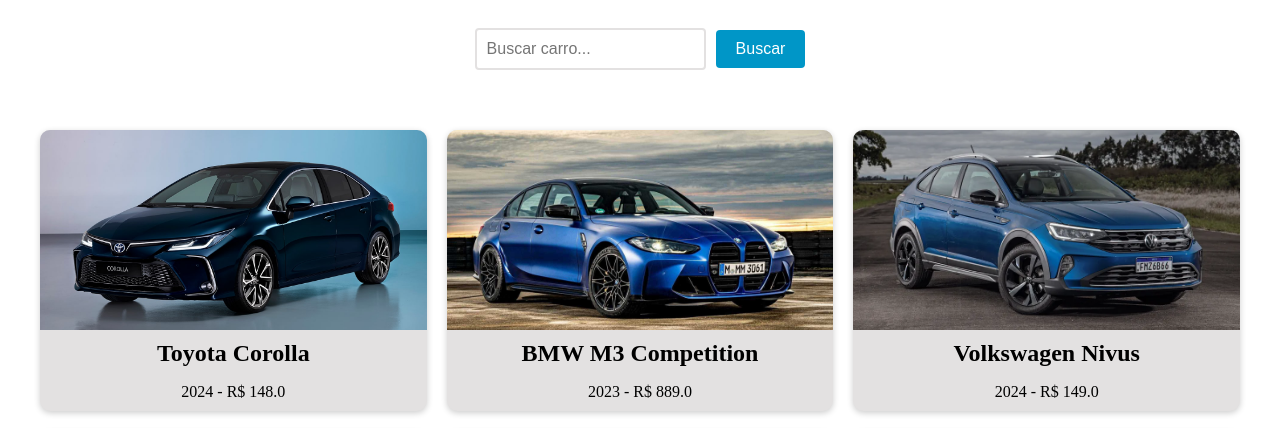
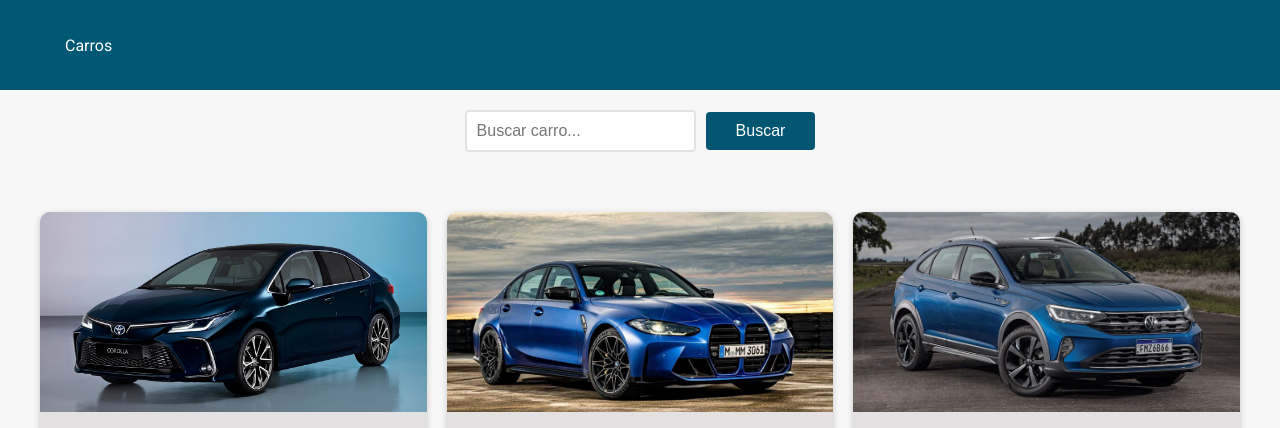
Before and after one commit to LeticiaCastelo/cars, a Django app: template cars/templates/cars.html in a window 1280 px wide. Shown: the top 428 px of the page. Run offline with Django 5.2, Linux system fonts and the light colour scheme; the template is opened without the code that fills it: values that come from a table or form of the project are taken from there, others are empty; data comes from the database, SQL or seed files in the repository; both versions use the stored data as it was after the commit.

Commit message:
base.html adicionado

```diff
--- a/app/settings.py
+++ b/app/settings.py
@@ -55,7 +55,7 @@
 TEMPLATES = [
     {
         'BACKEND': 'django.template.backends.django.DjangoTemplates',
-        'DIRS': [],
+        'DIRS': ['app/templates'],
         'APP_DIRS': True,
         'OPTIONS': {
             'context_processors': [
--- /dev/null
+++ b/app/templates/base.html
@@ -0,0 +1,96 @@
+<!DOCTYPE html>
+<html lang="en">
+
+<head>
+  <meta charset="UTF-8">
+  <meta name="viewport" content="width=device-width, initial-scale=1.0">
+  <title>{% block title %}{% endblock %}</title>
+  <link rel="stylesheet" href="https://fonts.googleapis.com/css2?family=Roboto:wght@400;700&display=swap">
+  <style>
+    body {
+      font-family: 'Roboto', sans-serif;
+      background-color: #f7f7f7;
+      color: #333;
+      margin: 0;
+      padding: 0;
+    }
+
+    header {
+      background-color: #015875;
+      color: #fff;
+      padding: 40px;
+      text-align: center;
+    }
+
+    footer {
+      background-color: #ccc;
+      color: #333;
+      padding: 30px;
+      text-align: center;
+    }
+
+    nav {
+      background-color: #015875;
+      color: #fff;
+      height: 10px;
+      display: flex;
+      justify-content: space-between;
+      align-items: center;
+    }
+
+    nav ul {
+      list-style: none;
+      margin: 0;
+      padding: 0;
+      display: flex;
+    }
+
+    nav ul li {
+      margin: 0 10px;
+    }
+
+    nav ul li a {
+      color: #fff;
+      text-decoration: none;
+      font-size: 16px;
+      padding: 15px;
+      transition: all 0.3s ease;
+    }
+
+    nav ul li a:hover {
+      background-color: #026080;
+      border-radius: 8px;
+    }
+
+    nav ul li.active a {
+      background-color: #666;
+    }
+
+    nav ul li.active a:hover {
+      background-color: #999;
+      border-radius: 8px;
+    }
+  </style>
+</head>
+
+<body>
+  <header>
+    <nav>
+      <ul>
+        <li><a href="{% url 'cars_list' %}">Carros</a></li>
+      </ul>
+    </nav>
+  </header>
+
+  <main>
+    {% block content %}
+    {% endblock %}
+  </main>
+
+  <footer>
+    <p>&copy; 2024 Castelo Cars | Brasília, Distrito Federal.
+    </p>
+  </footer>
+</body>
+
+</html>
--- a/app/urls.py
+++ b/app/urls.py
@@ -6,5 +6,5 @@
 
 urlpatterns = [
     path('admin/', admin.site.urls),
-    path('cars/', cars_view),
+    path('cars/', cars_view, name='cars_list'),
 ] + static(settings.MEDIA_URL, document_root=settings.MEDIA_ROOT)
--- a/cars/templates/cars.html
+++ b/cars/templates/cars.html
@@ -1,3 +1,5 @@
+{% extends "base.html" %}
+
 {% block content %}
   <style>
     .car-grid {
@@ -76,10 +78,10 @@
     }
 
     button[type="submit"] {
-        background-color: #0096c7;
+        background-color: #035672;
         color: #fff;
         border: none;
-        padding: 10px 20px;
+        padding: 10px 30px;
         font-size: 16px;
         border-radius: 4px;
         cursor: pointer;
@@ -87,7 +89,7 @@
     }
 
     button[type="submit"]:hover {
-        background-color: #108eb8;
+        background-color: #035672;
     }
   </style>
 
```
Also changed, not shown: db.sqlite3, 1 other file.
